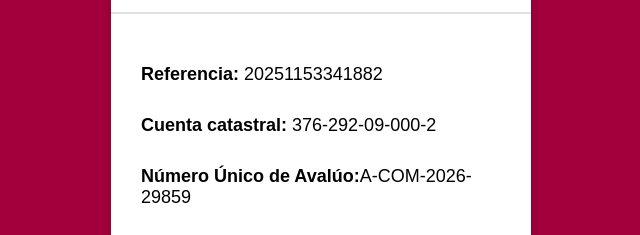
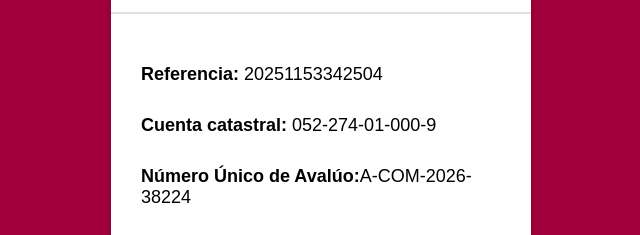
Before and after one commit to drpcsubtecatastro/.com.mx, a plain HTML site: page index.html in a window 1280 px wide. Shown: the part 188-423 px from the top of the page, 319-959 px from the left. Drawn offline with Linux system fonts and the light colour scheme.

Commit message:
Update reference and property details in index.html

```diff
--- a/index.html
+++ b/index.html
@@ -58,9 +58,9 @@
       <img src="https://cdn2.telediario.mx/uploads/media/2021/08/12/gobierno_de_la_ciudad_de_mexico.jpg" alt="Escudo CDMX">
       </div>
     <div class="content">
-     <tr> <p><strong>Referencia:</strong> 20251153341882</p></tr>
-      <p><strong>Cuenta catastral:</strong> 376-292-09-000-2 </p>
-      <p><strong>Número Único de Avalúo:</strong>A-COM-2026-29859 </p>
+     <tr> <p><strong>Referencia:</strong> 20251153342504</p></tr>
+      <p><strong>Cuenta catastral:</strong> 052-274-01-000-9 </p>
+      <p><strong>Número Único de Avalúo:</strong>A-COM-2026-38224 </p>
       <p class="resultado"><span style="font-weight: bold;">Resultado:</span> POSITIVO</p>
     </div>
     <div class="footer">
```
